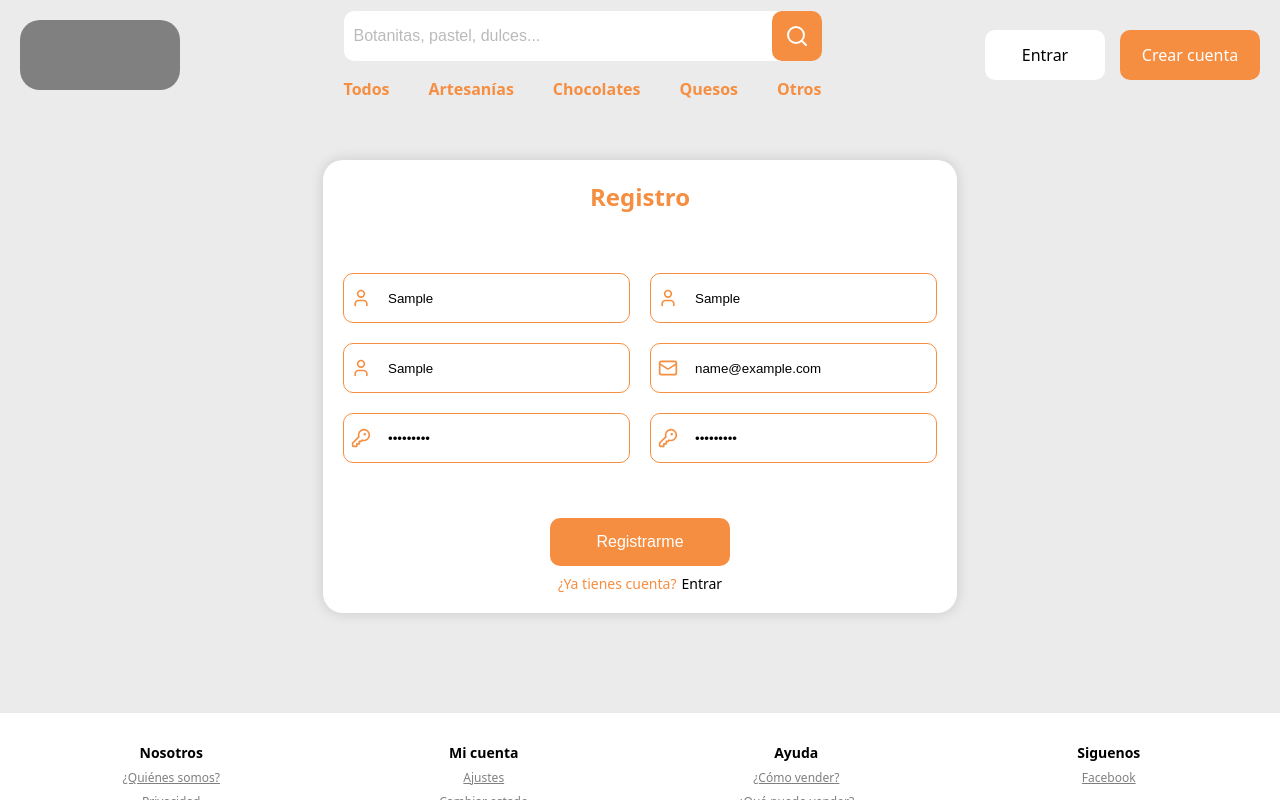
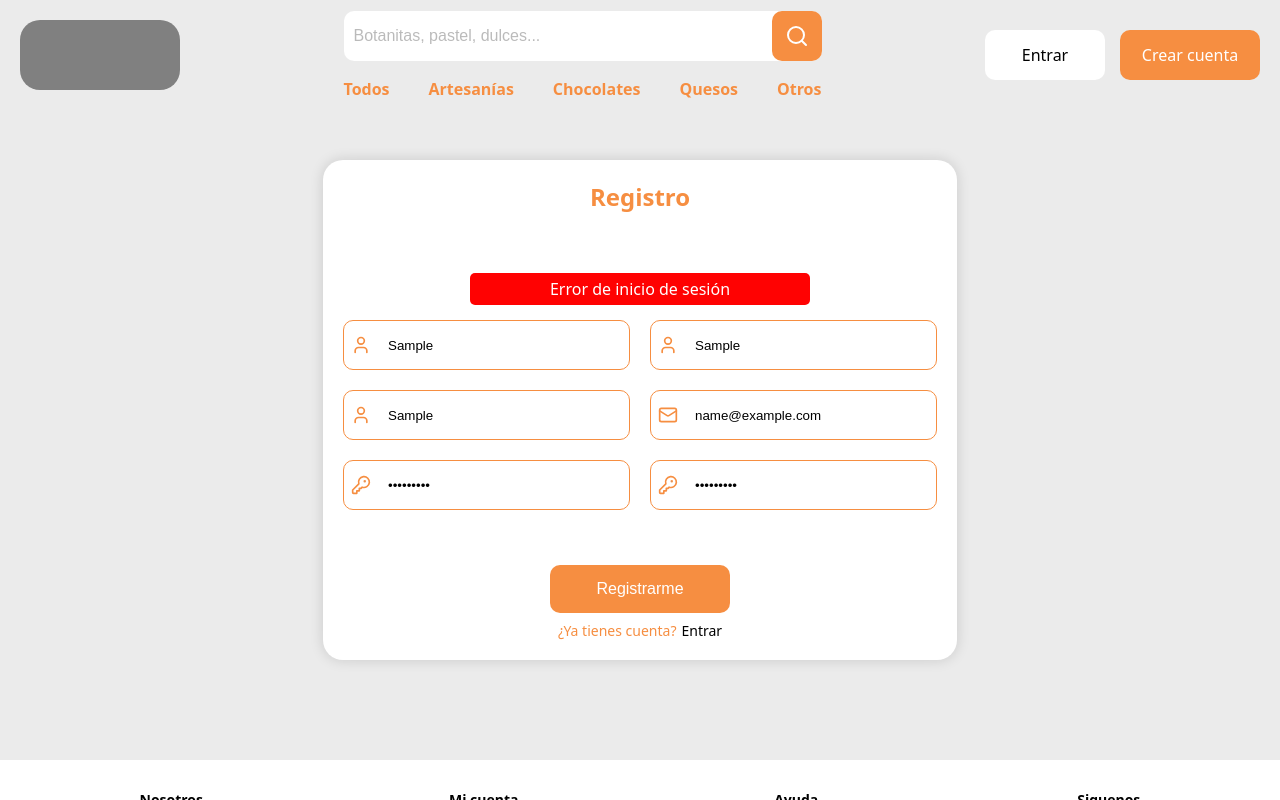
Before and after one commit to adrianhdez2/choco-market, a React (Vite) app: page /signup in a window 1280 px wide. Both pictures are taken after typing "Sample", "Sample", "Sample", "name@example.com", "Sample123", "Sample123" into the empty fields and a click on the button "Registrarme". Shown: the top 800 px of the page. Built offline with nearby package versions, Linux system fonts and the light colour scheme; no server answers.

Commit message:
Validate errors

```diff
--- a/src/pages/SignUp.jsx
+++ b/src/pages/SignUp.jsx
@@ -1,5 +1,5 @@
 import { User, KeyRound, Mail } from "lucide-react"
-import { useState } from "react"
+import { useEffect, useState } from "react"
 import { Link, useNavigate } from "react-router-dom"
 import InputField from "../components/form/InputField"
 import Button from "../components/form/Button"
@@ -16,6 +16,9 @@ function SignUp() {
     passwordConfirm: ''
   })
 
+  const [error, setError] = useState("")
+  const [loading, setLoading] = useState(false)
+
   const handleValues = (e) => {
     let { target } = e
     const { name, value } = target
@@ -31,9 +34,10 @@ function SignUp() {
   const handleSubmit = async (e) => {
     e.preventDefault()
 
-    if (values.password === values.passwordConfirm) {
-      await axios.post("http://localhost:8000/api/users/register", values)
-        .then(res => {
+    try {
+      setLoading(true)
+      const res = await axios.post("http://localhost:8000/api/users/register", values)
+      if (res.status == 200) {
         setValues({
           names: '',
           lastnameP: '',
@@ -44,19 +48,35 @@ function SignUp() {
         })
 
         navigate('/login')
-        })
-
-
-    } else {
-      console.error("Las contraseñas no coinciden");
+      }
+    } catch (err) {
+      setError(err.response?.data?.error || "Error de inicio de sesión");
+      setLoading(false);
     }
   }
+
+  useEffect(() => {
+    if (error) {
+      setError(error);
+      const timer = setTimeout(() => {
+        setError('');
+      }, 3000);
+
+      return () => clearTimeout(timer);
+    }
+  }, [error]);
 
   return (
     <div className="container_form_general">
       <div className="signup container_form">
         <h3 className="title_form">Registro</h3>
         <form id="login-signup-form" onSubmit={handleSubmit}>
+          {
+            error &&
+            <div className="error_dialog">
+              <small className="error_dialog_text">{error}</small>
+            </div>
+          }
           <div className="container_inputs_signup">
             <InputField type={"text"} name="names" value={values.names} placeholder="Nombre(s)" onChange={handleValues} icon={User} />
             <InputField type={"text"} name="lastnameP" value={values.lastnameP} placeholder="Apellidos paternos" onChange={handleValues} icon={User} />
@@ -69,7 +89,7 @@ function SignUp() {
             <InputField type={"password"} name="password" value={values.password} placeholder="Contraseña" onChange={handleValues} icon={KeyRound} />
             <InputField type={"password"} name="passwordConfirm" value={values.passwordConfirm} placeholder="Confirmar contraseña" onChange={handleValues} icon={KeyRound} />
           </div>
-          <Button loading={false} title={'Registrarme'} />
+          <Button loading={loading} title={'Registrarme'} />
         </form>
         <p className="form_link_question">¿Ya tienes cuenta?
           <Link to={"/login"} id="form_link_account">Entrar</Link>
```
Lines whose indentation alone changed are shown as unchanged.
